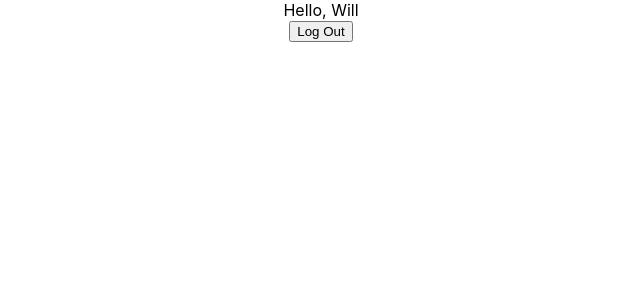
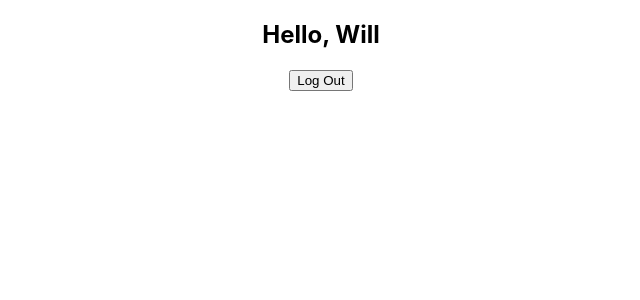
Before and after one commit to winoooops/react-intro, a React (Create React App) app: page / in a window 1280 px wide. Shown: the top 300 px of the page, without its empty margins (319-959 px from the left). Built offline with nearby package versions, Linux system fonts and the light colour scheme.

Commit message:
small changes...

```diff
--- a/src/components/toggler.js
+++ b/src/components/toggler.js
@@ -11,8 +11,6 @@ class Toggler extends React.Component {
   }
 
   render() {
-
-
     return (
       <div>
         <button onClick={this.clickHandler}>
--- a/src/components/welcome.js
+++ b/src/components/welcome.js
@@ -23,7 +23,7 @@ class Welcome extends React.Component {
 
     return (
       <div>
-        {title}
+        <h2>{title}</h2>
         <Toggler
           handler={this.toggleHandler}
           state={this.state.isToggled}>
```
